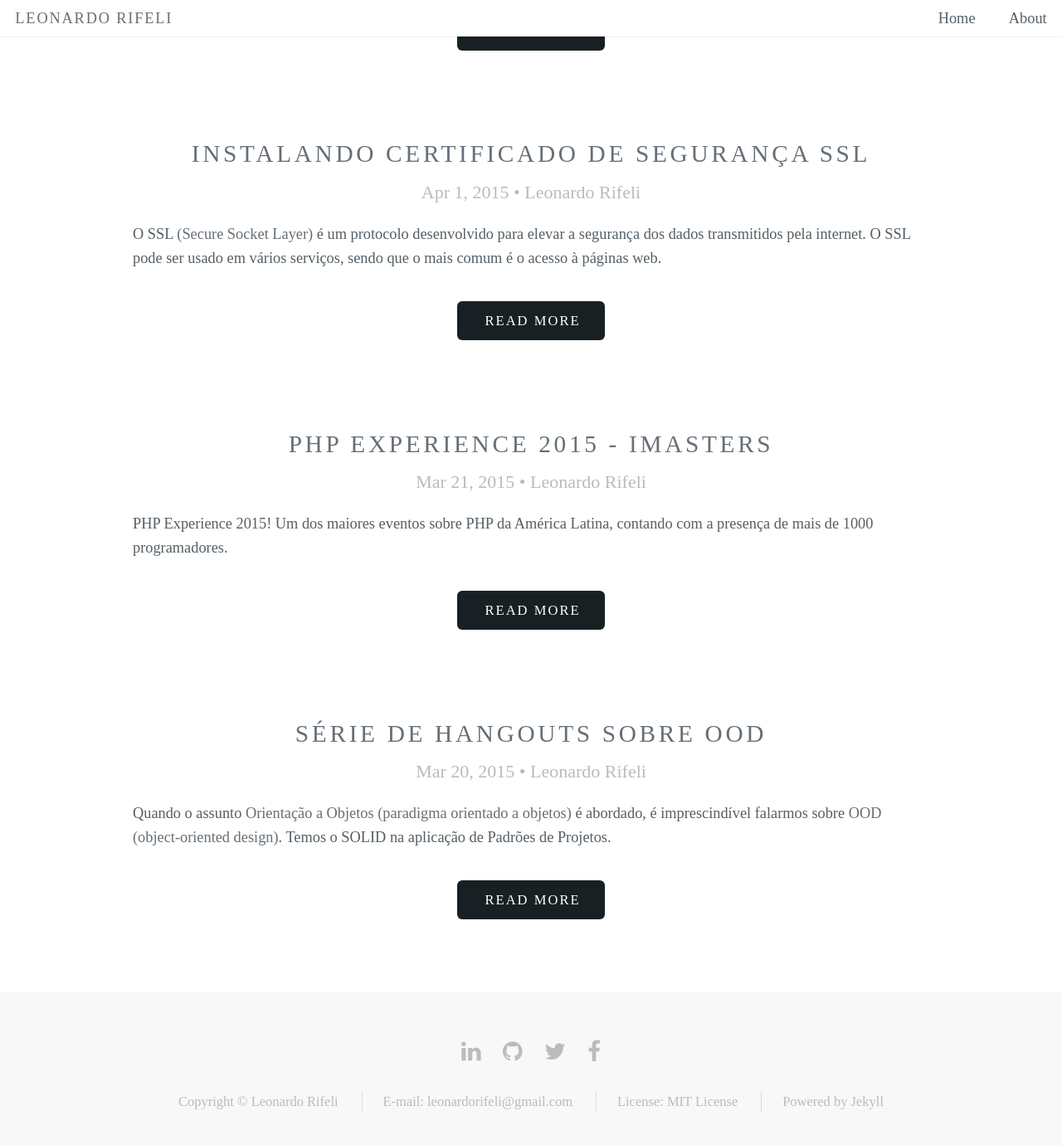
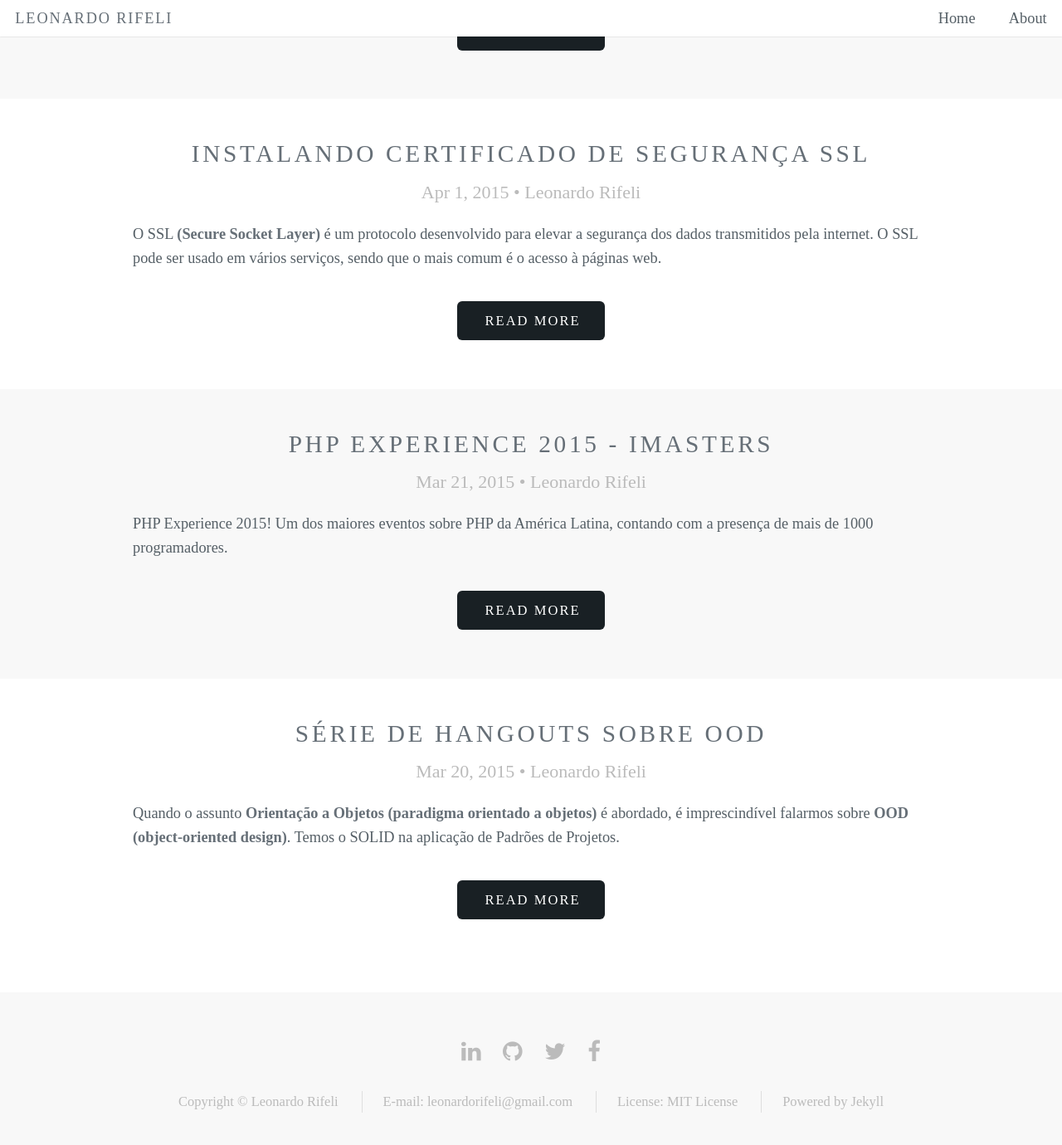
Before and after one commit to leonardorifeli/leonardorifeli-website, a Jekyll site: the page built from index.html, in a window 1280 px wide and 1400 px high, scrolled down 3481 px. Shown: the top 1380 px of the window at 83% size. Built offline with Jekyll 4.4.1, drawn with Linux system fonts in a browser that asks for light colours.

Commit message:
Fixed css styles

```diff
--- a/css/style.css
+++ b/css/style.css
@@ -17,8 +17,9 @@ body {
 body, input, select, textarea {
 	color: #555f66;
 	/*font-family: "Roboto", Helvetica, sans-serif;*/
+	font-family: 'Pontano Sans';
 	font-size: 14pt;
-	font-weight: 300;
+	font-weight: 400;
 	line-height: 1.75em;
 }
 
@@ -33,7 +34,7 @@ a:hover {
 
 strong, b, .cc-active {
 	color: #666f77;
-	font-weight: 500;
+	font-weight: 700;
 }
 
 em, i {
@@ -858,6 +859,11 @@ input[type="button"]:disabled,
 	color: #555f66;
 }
 
+.wrapper.style3 {
+	background: #f8f8f8;
+	color: #555f66;
+}
+
 .wrapper.style2 {
 	background: #192024;
 	color: #c5c7c8;
@@ -1113,14 +1119,55 @@ input[type="button"]:disabled,
 	text-align: center;
 }
 
-@media (max-width: 700px) {
-	.center img{
-		width: 90%;
-	}
-}
-
 .space{
 	width: 100%;
 	height: 30px;
 	float: left;
 }
+
+.notepad-author-info{
+	width: 100%;
+	height: auto;
+	float: left;
+	margin: 30px 0px 40px 0px;
+	background-color: #f8f8f8;
+	padding: 60px 0px 50px 0px;
+}
+
+.notepad-post-author-avatar {
+	width: 100%;
+}
+
+.notepad-post-author{
+	width: 100%;
+	float: left;
+}
+
+.notepad-post-author .author-1 {
+	float: left;
+	width: 25%;
+}
+
+.notepad-post-author .author-2 {
+	float: right;
+	width: 70%;
+	padding-top: 3.5%;
+}
+
+
+@media (max-width: 700px) {
+	.notepad-post-author .author-1 {
+		width: 100%;
+		float: left;
+	}
+
+	.notepad-post-author .author-2 {
+		width: 100%;
+		margin-top: 30px;
+		float: left;
+	}
+
+	.center img{
+		width: 90%;
+	}
+}
```
